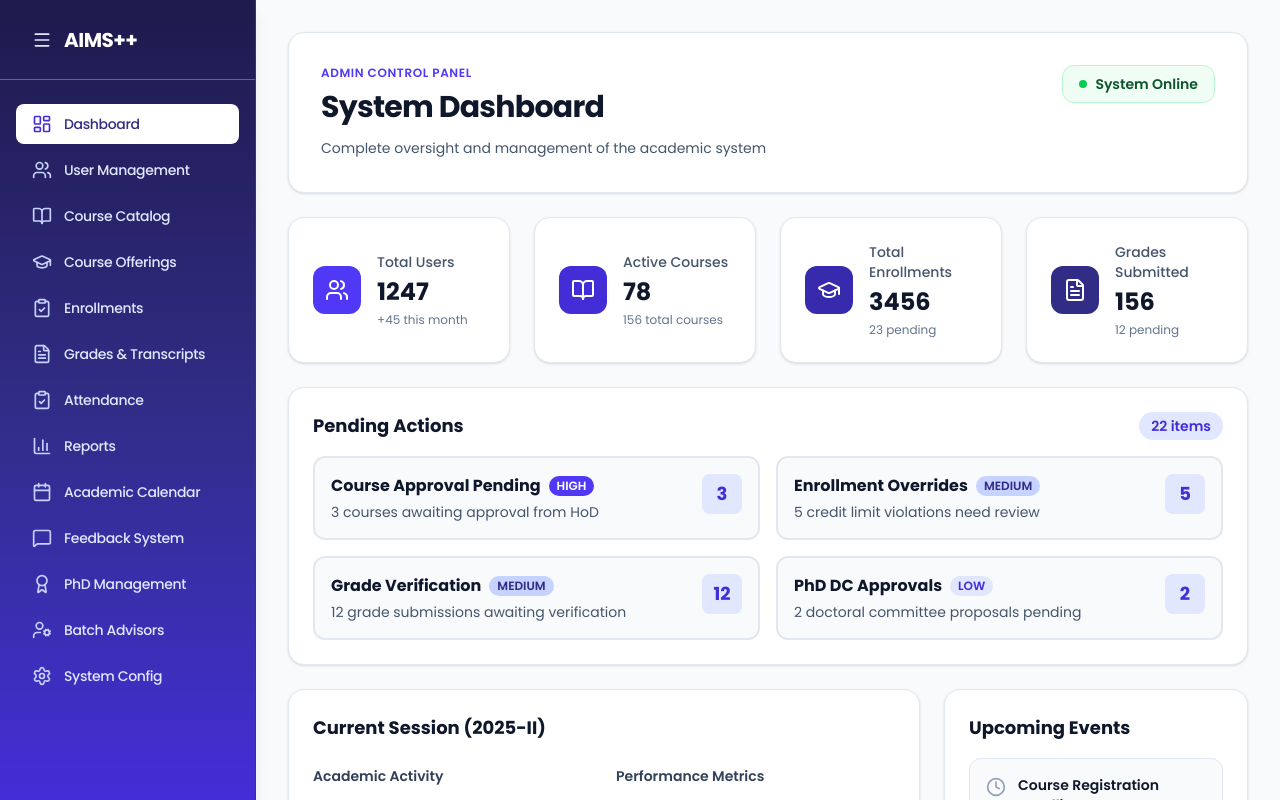
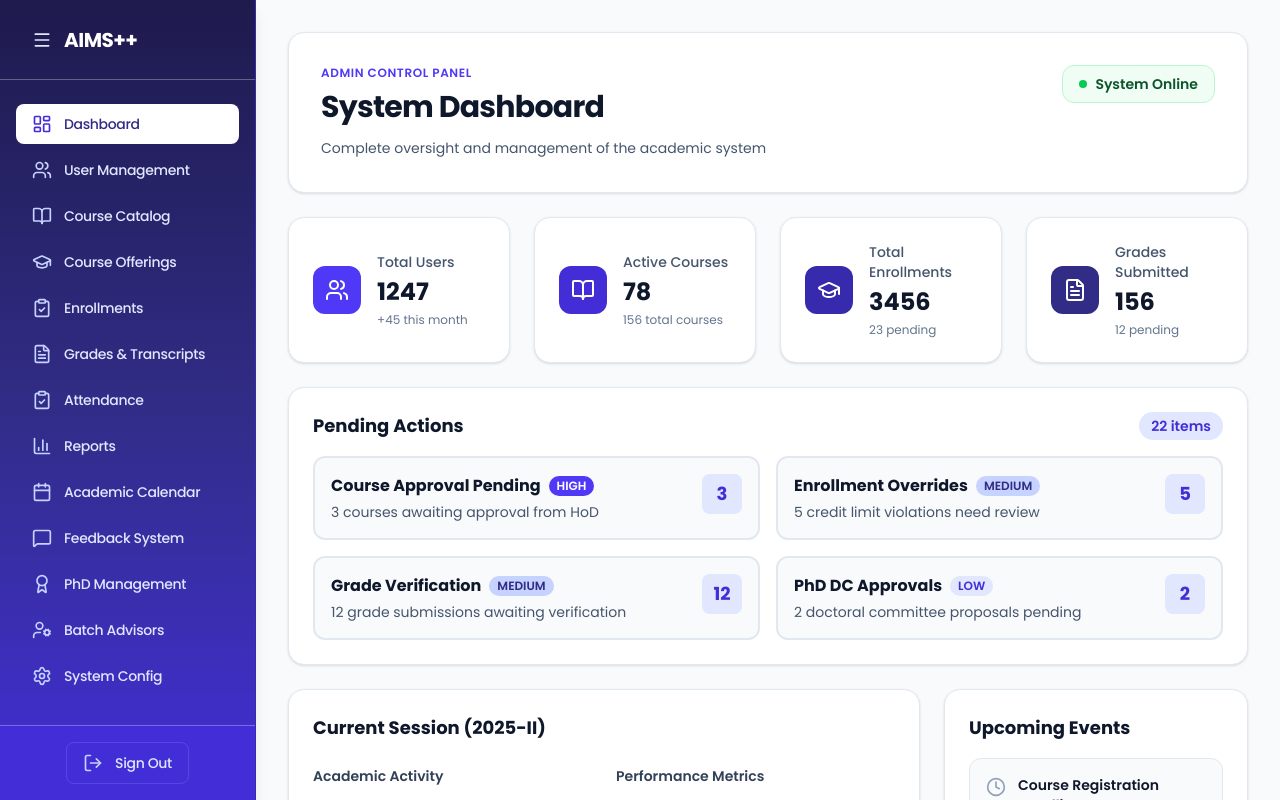
Before and after one commit to Arpit01Goel/AIMS_plus_plus, a Next.js app: page /admin/dashboard in a window 1280 px wide. Shown: the top 800 px of the page. Built offline with nearby package versions, Linux system fonts and the light colour scheme.

Commit message:
add signout feature and session based layouts

```diff
--- a/src/app/admin/(portal)/layout.tsx
+++ b/src/app/admin/(portal)/layout.tsx
@@ -4,6 +4,7 @@ import Link from "next/link";
 import { usePathname } from "next/navigation";
 import { useState, type ReactNode } from "react";
 import type { LucideIcon } from "lucide-react";
+import { signOut } from "next-auth/react";
 import {
   LayoutDashboard,
   Users,
@@ -18,6 +19,7 @@ import {
   Menu,
   UserCog,
   Award,
+  LogOut,
 } from "lucide-react";
 
 const navTabs: NavTab[] = [
@@ -97,7 +99,7 @@ function Sidebar({ tabs, collapsed, onToggle, pathname }: SidebarProps) {
         </button>
       </div>
 
-      <ul className="mt-6 space-y-1.5 px-4">
+      <ul className="mt-6 space-y-1.5 overflow-y-auto px-4 pb-20 [&::-webkit-scrollbar]:w-0 [&::-webkit-scrollbar]:bg-transparent" style={{ maxHeight: "calc(100vh - 180px)" }}>
         {tabs.map((tab) => {
           const isActive =
             pathname === tab.href || pathname.startsWith(`${tab.href}/`);
@@ -128,6 +130,21 @@ function Sidebar({ tabs, collapsed, onToggle, pathname }: SidebarProps) {
           );
         })}
       </ul>
+
+      <div className="absolute bottom-0 left-0 right-0 border-t border-white/30 bg-indigo-700 p-4">
+        <button
+          onClick={() => signOut({ callbackUrl: '/login' })}
+          className={`group flex items-center justify-center gap-3 rounded-lg border border-indigo-400/30 text-sm font-medium text-indigo-100 transition-colors hover:border-red-400 hover:bg-red-600 hover:text-white ${
+            collapsed
+              ? "mx-auto h-12 w-12"
+              : "mx-auto px-4 py-2.5"
+          }`}
+          title={collapsed ? "Sign Out" : undefined}
+        >
+          <LogOut className="h-5 w-5 shrink-0 text-indigo-200 group-hover:text-white" />
+          {!collapsed && <span className="tracking-tight">Sign Out</span>}
+        </button>
+      </div>
     </nav>
   );
 }
--- a/src/app/advisor/(portal)/layout.tsx
+++ b/src/app/advisor/(portal)/layout.tsx
@@ -4,6 +4,7 @@ import Link from "next/link";
 import { usePathname } from "next/navigation";
 import { useState, type ReactNode } from "react";
 import type { LucideIcon } from "lucide-react";
+import { signOut } from "next-auth/react";
 import {
   LayoutDashboard,
   ClipboardCheck,
@@ -12,6 +13,7 @@ import {
   User,
   Menu,
   GraduationCap,
+  LogOut,
 } from "lucide-react";
 
 const navTabs: NavTab[] = [
@@ -84,7 +86,7 @@ function Sidebar({ tabs, collapsed, onToggle, pathname }: SidebarProps) {
         </button>
       </div>
 
-      <ul className="mt-6 space-y-1.5 px-4">
+      <ul className="mt-6 space-y-1.5 overflow-y-auto px-4 pb-20 [&::-webkit-scrollbar]:w-0 [&::-webkit-scrollbar]:bg-transparent" style={{ maxHeight: "calc(100vh - 180px)" }}>
         {tabs.map((tab) => {
           const isActive =
             pathname === tab.href || pathname.startsWith(`${tab.href}/`);
@@ -115,6 +117,21 @@ function Sidebar({ tabs, collapsed, onToggle, pathname }: SidebarProps) {
           );
         })}
       </ul>
+
+      <div className="absolute bottom-0 left-0 right-0 border-t border-white/30 bg-indigo-700 p-4">
+        <button
+          onClick={() => signOut({ callbackUrl: '/login' })}
+          className={`group flex items-center justify-center gap-3 rounded-lg border border-indigo-400/30 text-sm font-medium text-indigo-100 transition-colors hover:border-red-400 hover:bg-red-600 hover:text-white ${
+            collapsed
+              ? "mx-auto h-12 w-12"
+              : "mx-auto px-4 py-2.5"
+          }`}
+          title={collapsed ? "Sign Out" : undefined}
+        >
+          <LogOut className="h-5 w-5 shrink-0 text-indigo-200 group-hover:text-white" />
+          {!collapsed && <span className="tracking-tight">Sign Out</span>}
+        </button>
+      </div>
     </nav>
   );
 }
--- a/src/app/instructor/(portal)/layout.tsx
+++ b/src/app/instructor/(portal)/layout.tsx
@@ -4,6 +4,7 @@ import Link from "next/link";
 import { usePathname } from "next/navigation";
 import { useState, type ReactNode } from "react";
 import type { LucideIcon } from "lucide-react";
+import { signOut } from "next-auth/react";
 import {
   BookOpen,
   Users,
@@ -15,6 +16,7 @@ import {
   Menu,
   GraduationCap,
   CalendarDays,
+  LogOut,
 } from "lucide-react";
 
 const navTabs: NavTab[] = [
@@ -90,7 +92,7 @@ function Sidebar({ tabs, collapsed, onToggle, pathname }: SidebarProps) {
         </button>
       </div>
 
-      <ul className="mt-6 space-y-1.5 px-4">
+      <ul className="mt-6 space-y-1.5 overflow-y-auto px-4 pb-20 [&::-webkit-scrollbar]:w-0 [&::-webkit-scrollbar]:bg-transparent" style={{ maxHeight: "calc(100vh - 180px)" }}>
         {tabs.map((tab) => {
           const isActive =
             pathname === tab.href || pathname.startsWith(`${tab.href}/`);
@@ -121,6 +123,21 @@ function Sidebar({ tabs, collapsed, onToggle, pathname }: SidebarProps) {
           );
         })}
       </ul>
+
+      <div className="absolute bottom-0 left-0 right-0 border-t border-white/30 bg-indigo-700 p-4">
+        <button
+          onClick={() => signOut({ callbackUrl: '/login' })}
+          className={`group flex items-center justify-center gap-3 rounded-lg border border-indigo-400/30 text-sm font-medium text-indigo-100 transition-colors hover:border-red-400 hover:bg-red-600 hover:text-white ${
+            collapsed
+              ? "mx-auto h-12 w-12"
+              : "mx-auto px-4 py-2.5"
+          }`}
+          title={collapsed ? "Sign Out" : undefined}
+        >
+          <LogOut className="h-5 w-5 shrink-0 text-indigo-200 group-hover:text-white" />
+          {!collapsed && <span className="tracking-tight">Sign Out</span>}
+        </button>
+      </div>
     </nav>
   );
 }
--- a/src/app/student/(portal)/layout.tsx
+++ b/src/app/student/(portal)/layout.tsx
@@ -4,6 +4,7 @@ import Link from "next/link";
 import { usePathname } from "next/navigation";
 import { useState, type ReactNode } from "react";
 import type { LucideIcon } from "lucide-react";
+import { signOut } from "next-auth/react";
 import {
   Calendar,
   BookOpen,
@@ -14,6 +15,7 @@ import {
   Clock,
   Menu,
   LayoutDashboard,
+  LogOut,
 } from "lucide-react";
 
 const navTabs: NavTab[] = [
@@ -88,7 +90,7 @@ function Sidebar({ tabs, collapsed, onToggle, pathname }: SidebarProps) {
         </button>
       </div>
 
-      <ul className="mt-6 space-y-1.5 px-4">
+      <ul className="mt-6 space-y-1.5 overflow-y-auto px-4 pb-20 [&::-webkit-scrollbar]:w-0 [&::-webkit-scrollbar]:bg-transparent" style={{ maxHeight: "calc(100vh - 180px)" }}>
         {tabs.map((tab) => {
           const isActive =
             pathname === tab.href || pathname.startsWith(`${tab.href}/`);
@@ -119,6 +121,21 @@ function Sidebar({ tabs, collapsed, onToggle, pathname }: SidebarProps) {
           );
         })}
       </ul>
+
+      <div className="absolute bottom-0 left-0 right-0 border-t border-white/30 bg-indigo-700 p-4">
+        <button
+          onClick={() => signOut({ callbackUrl: '/login' })}
+          className={`group flex items-center justify-center gap-3 rounded-lg border border-indigo-400/30 text-sm font-medium text-indigo-100 transition-colors hover:border-red-400 hover:bg-red-600 hover:text-white ${
+            collapsed
+              ? "mx-auto h-12 w-12"
+              : "mx-auto px-4 py-2.5"
+          }`}
+          title={collapsed ? "Sign Out" : undefined}
+        >
+          <LogOut className="h-5 w-5 shrink-0 text-indigo-200 group-hover:text-white" />
+          {!collapsed && <span className="tracking-tight">Sign Out</span>}
+        </button>
+      </div>
     </nav>
   );
 }
--- a/src/middleware.ts
+++ b/src/proxy.ts
@@ -40,7 +40,7 @@ const ROLE_PORTAL_HOMES: Record<UserRole, string> = {
     ADMIN: '/admin/dashboard',
 };
 
-export async function middleware(request: NextRequest) {
+export async function proxy(request: NextRequest) {
     const pathname = request.nextUrl.pathname;
 
     // Find which portal route is being accessed
```
